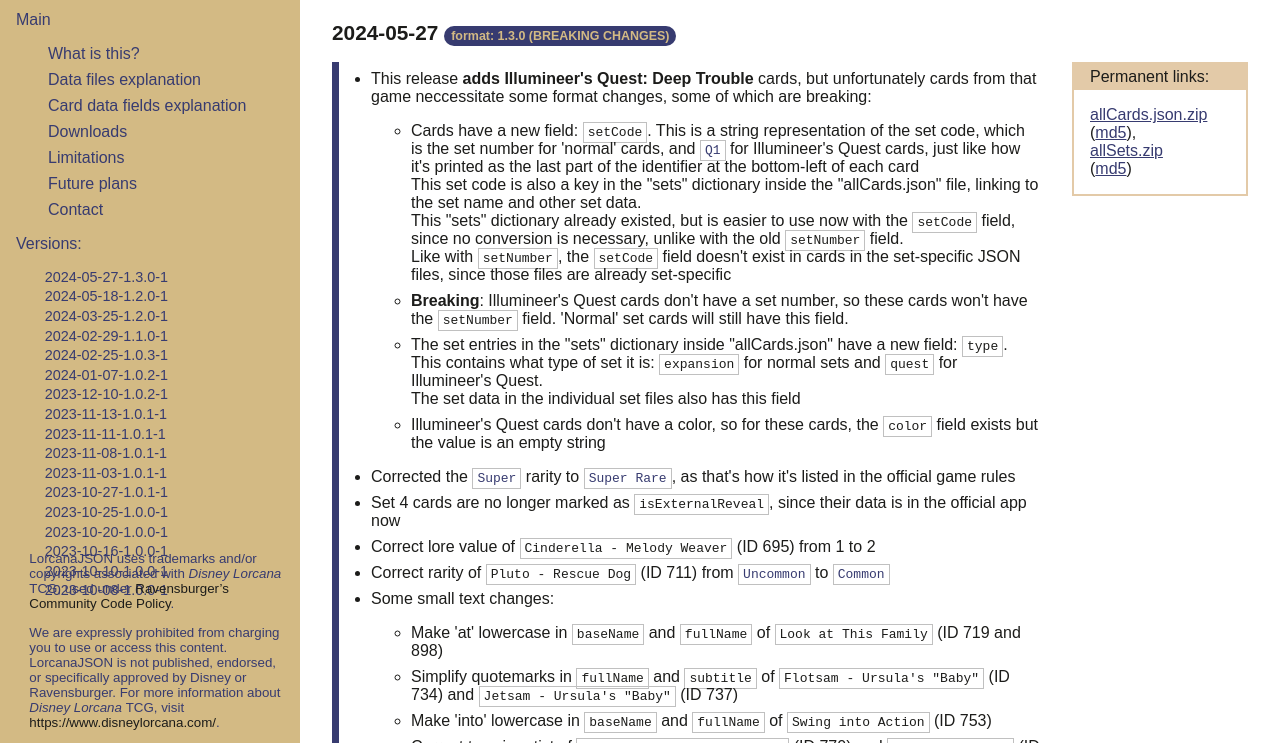
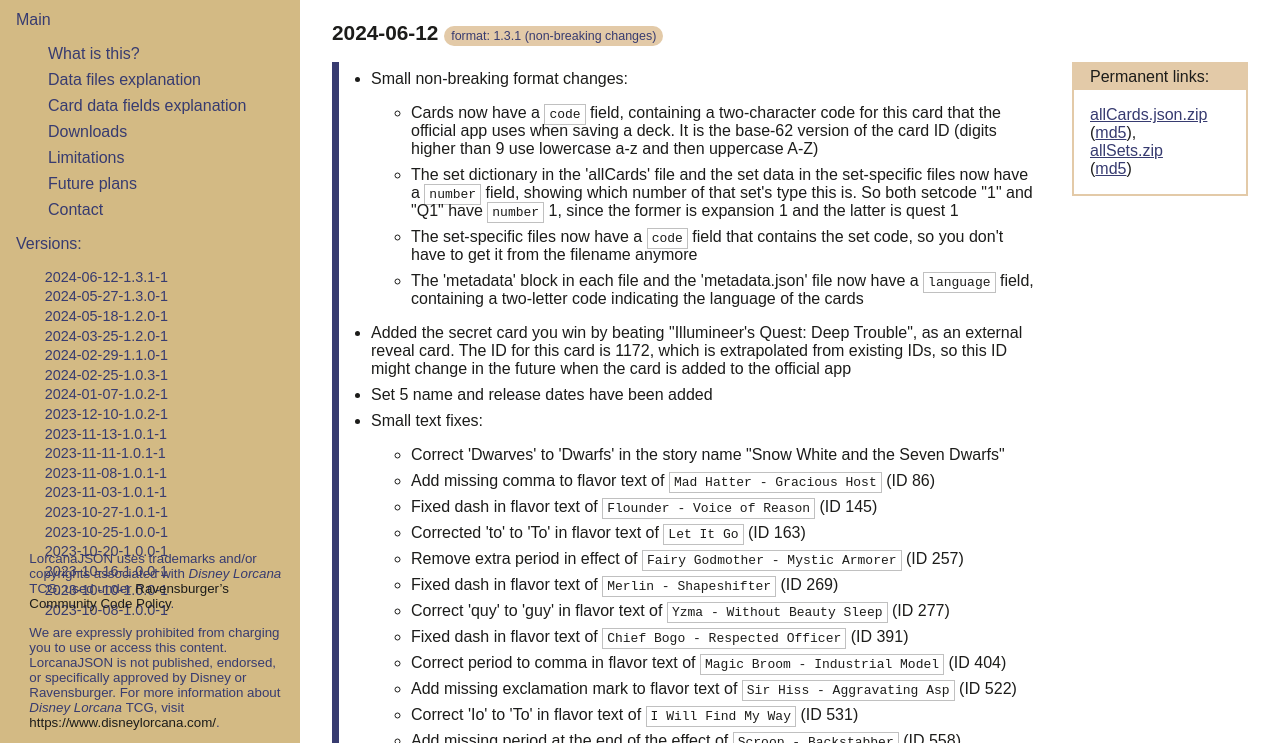
Before and after one commit to LorcanaJSON/LorcanaJSON-website, a plain HTML site: page changelog.html in a window 1280 px wide. Shown: the part 57-800 px from the top of the page. Drawn offline with Linux system fonts and the light colour scheme.

Commit message:
Add changelog for version '2024-06-12-1.3.1-1'

```diff
--- a/changelog.html
+++ b/changelog.html
@@ -42,6 +42,7 @@
         <i18n>Versions:</i18n>
     </p>
     <ul id="versions-toc">
+        <li><a href="#v2024-06-12-1.3.1-1">2024-06-12-1.3.1-1</a></li>
         <li><a href="#v2024-05-27-1.3.0-1">2024-05-27-1.3.0-1</a></li>
         <li><a href="#v2024-05-18-1.2.0-1">2024-05-18-1.2.0-1</a></li>
         <li><a href="#v2024-03-25-1.2.0-1">2024-03-25-1.2.0-1</a></li>
@@ -83,6 +84,51 @@
 <article id="main">
     <section>
         <h1>LorcanaJSON Changelog</h1>
+
+        <h2 id="v2024-06-12-1.3.1-1">2024-06-12 <span class="format nonbreaking">1.3.1</span></h2>
+        <div class="version">
+            <ul>
+                <li>Small non-breaking format changes:
+                    <ul>
+                        <li>Cards now have a <code class="field">code</code> field, containing a two-character code for this card that the official app uses when saving a deck. It is the base-62 version of the card ID (digits higher than 9 use lowercase a-z and then uppercase A-Z)</li>
+                        <li>The set dictionary in the 'allCards' file and the set data in the set-specific files now have a <code class="field">number</code> field, showing which number of that set's type this is. So both setcode "1" and "Q1" have <code class="field">number</code> 1, since the former is expansion 1 and the latter is quest 1</li>
+                        <li>The set-specific files now have a <code class="field">code</code> field that contains the set code, so you don't have to get it from the filename anymore</li>
+                        <li>The 'metadata' block in each file and the 'metadata.json' file now have a <code class="field">language</code> field, containing a two-letter code indicating the language of the cards</li>
+                    </ul>
+                </li>
+                <li>Added the secret card you win by beating "Illumineer's Quest: Deep Trouble", as an external reveal card. The ID for this card is 1172, which is extrapolated from existing IDs, so this ID might change in the future when the card is added to the official app</li>
+                <li>Set 5 name and release dates have been added</li>
+                <li>Small text fixes:
+                    <ul>
+                        <li>Correct 'Dwarves' to 'Dwarfs' in the story name "Snow White and the Seven Dwarfs"</li>
+                        <li>Add missing comma to flavor text of <code class="card-name">Mad Hatter - Gracious Host</code> (ID 86)</li>
+                        <li>Fixed dash in flavor text of <code class="card-name">Flounder - Voice of Reason</code> (ID 145)</li>
+                        <li>Corrected 'to' to 'To' in flavor text of <code class="card-name">Let It Go</code> (ID 163)</li>
+                        <li>Remove extra period in effect of <code class="card-name">Fairy Godmother - Mystic Armorer</code> (ID 257)</li>
+                        <li>Fixed dash in flavor text of <code class="card-name">Merlin - Shapeshifter</code> (ID 269)</li>
+                        <li>Correct 'quy' to 'guy' in flavor text of <code class="card-name">Yzma - Without Beauty Sleep</code> (ID 277)</li>
+                        <li>Fixed dash in flavor text of <code class="card-name">Chief Bogo - Respected Officer</code> (ID 391)</li>
+                        <li>Correct period to comma in flavor text of <code class="card-name">Magic Broom - Industrial Model</code> (ID 404)</li>
+                        <li>Add missing exclamation mark to flavor text of <code class="card-name">Sir Hiss - Aggravating Asp</code> (ID 522)</li>
+                        <li>Correct 'Io' to 'To' in flavor text of <code class="card-name">I Will Find My Way</code> (ID 531)</li>
+                        <li>Add missing period at the end of the effect of <code class="card-name">Scroop - Backstabber</code> (ID 558)</li>
+                        <li>Remove erroneous closing bracket from the effect of <code class="card-name">Lythos - Rock Titan</code> (ID 616)</li>
+                        <li>Fixed dashes in flavor text of <code class="card-name">And Then Along Came Zeus</code> (ID 631)</li>
+                        <li>Correct 'Iala' to 'Tala' in Shift reminder text of <code class="card-name">Gramma Tala - Spirit of the Ocean</code> (ID 653)</li>
+                    </ul>
+                </li>
+            </ul>
+            <aside class="links">
+                <header>
+                    <i18n>Permanent links:</i18n>
+                </header>
+                <a class="download" href="files/2024-06-12-1.3.1-1/en/allCards.json.zip">allCards.json.zip</a>
+                (<a class="md5" href="files/2024-06-12-1.3.1-1/en/allCards.json.zip.md5">md5</a>),
+                <a class="download" href="files/2024-06-12-1.3.1-1/en/sets/allSets.zip">allSets.zip</a>
+                (<a class="md5" href="files/2024-06-12-1.3.1-1/en/sets/allSets.zip.md5">md5</a>)
+            </aside>
+        </div>
+
         <h2 id="v2024-05-27-1.3.0-1">2024-05-27 <span class="format breaking">1.3.0</span></h2>
         <div class="version">
         <ul>
```
